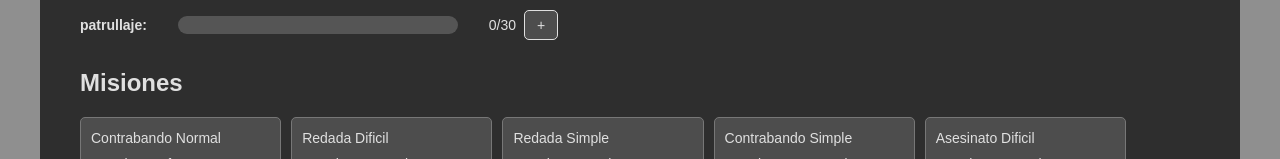
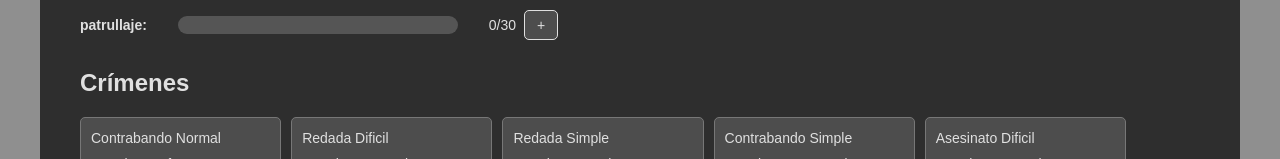
Before and after one commit to Lezeto/Proffesions-Mafia-Game, a React (Vite) app: page / in a window 1280 px wide. Both pictures are taken after a click on the element "Deportista". Shown: the part 455-614 px from the top of the page. Built offline with nearby package versions, Linux system fonts and the light colour scheme.

Commit message:
cambio misiones por crímenes

```diff
--- a/src/App.jsx
+++ b/src/App.jsx
@@ -220,7 +220,7 @@ export default function Game() {
         ))}
       </div>
 
-      <h2>Misiones</h2>
+      <h2>Crímenes</h2>
       <div className="missions">
         {missions.map((m) => (
           <div key={m.id} className="mission">
```
